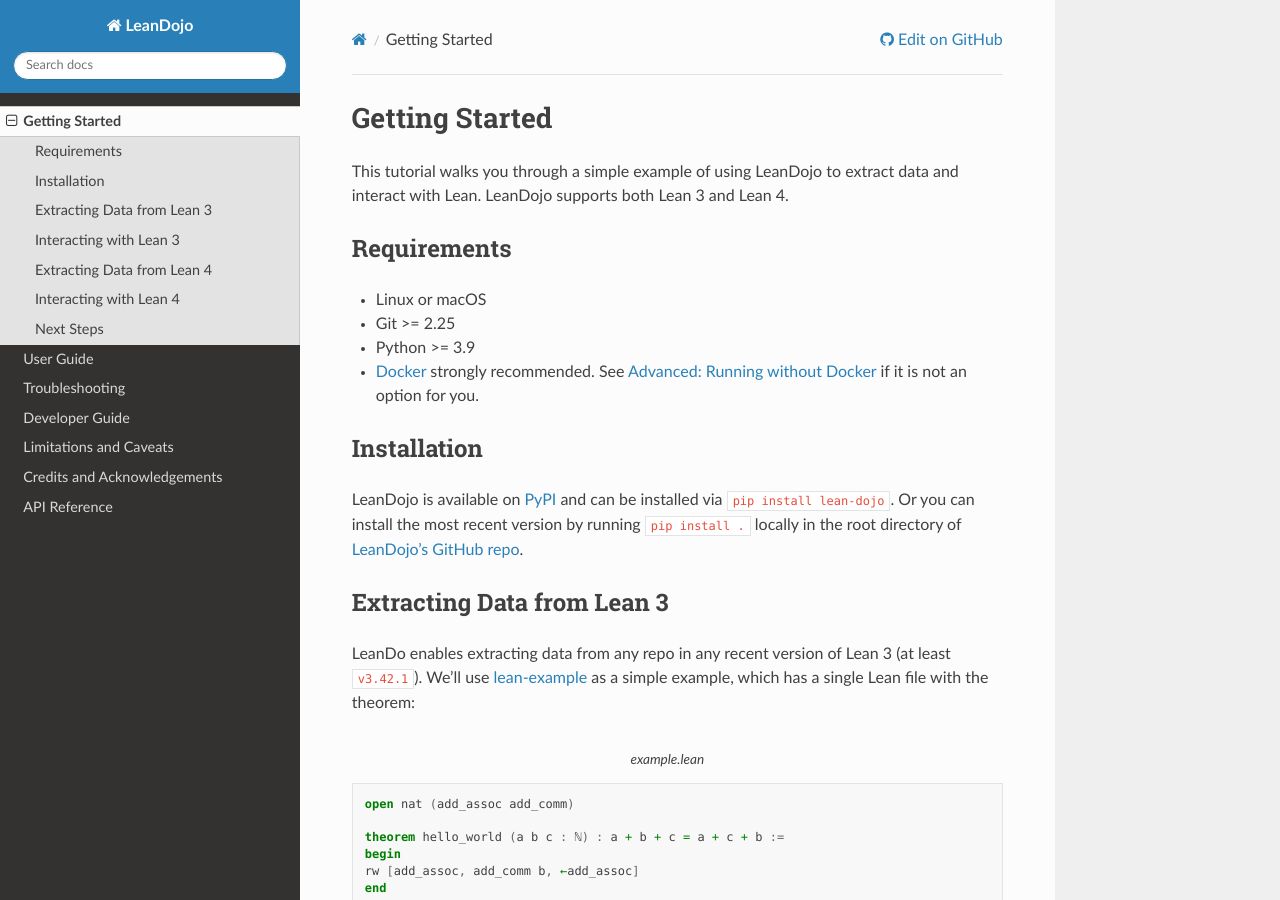
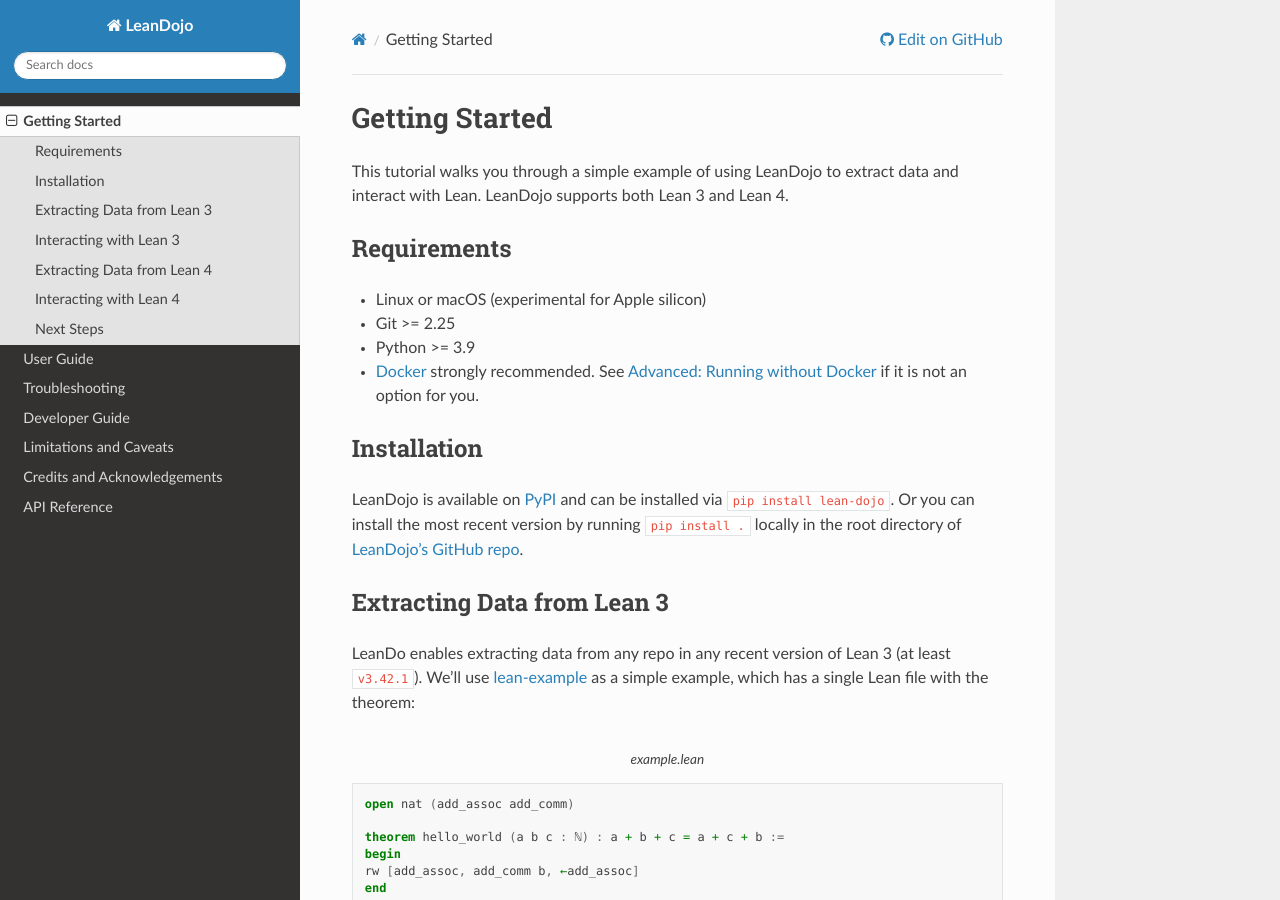
Before and after one commit to lean-dojo/LeanDojo, a Sphinx documentation site: the page built from docs/source/getting-started.rst, in a window 1280 px wide and 900 px high. Built offline with Sphinx 7.4.7 and the Read the Docs theme 2.0.0, drawn with Linux system fonts in a browser that asks for light colours.

Commit message:
Update getting-started.rst

```diff
--- a/docs/source/getting-started.rst
+++ b/docs/source/getting-started.rst
@@ -10,7 +10,7 @@
 Requirements
 ************
 
-* Linux or macOS
+* Linux or macOS (experimental for Apple silicon)
 * Git >= 2.25
 * Python >= 3.9
 * `Docker <https://www.docker.com/>`_ strongly recommended. See :ref:`running-without-docker` if it is not an option for you.
```
